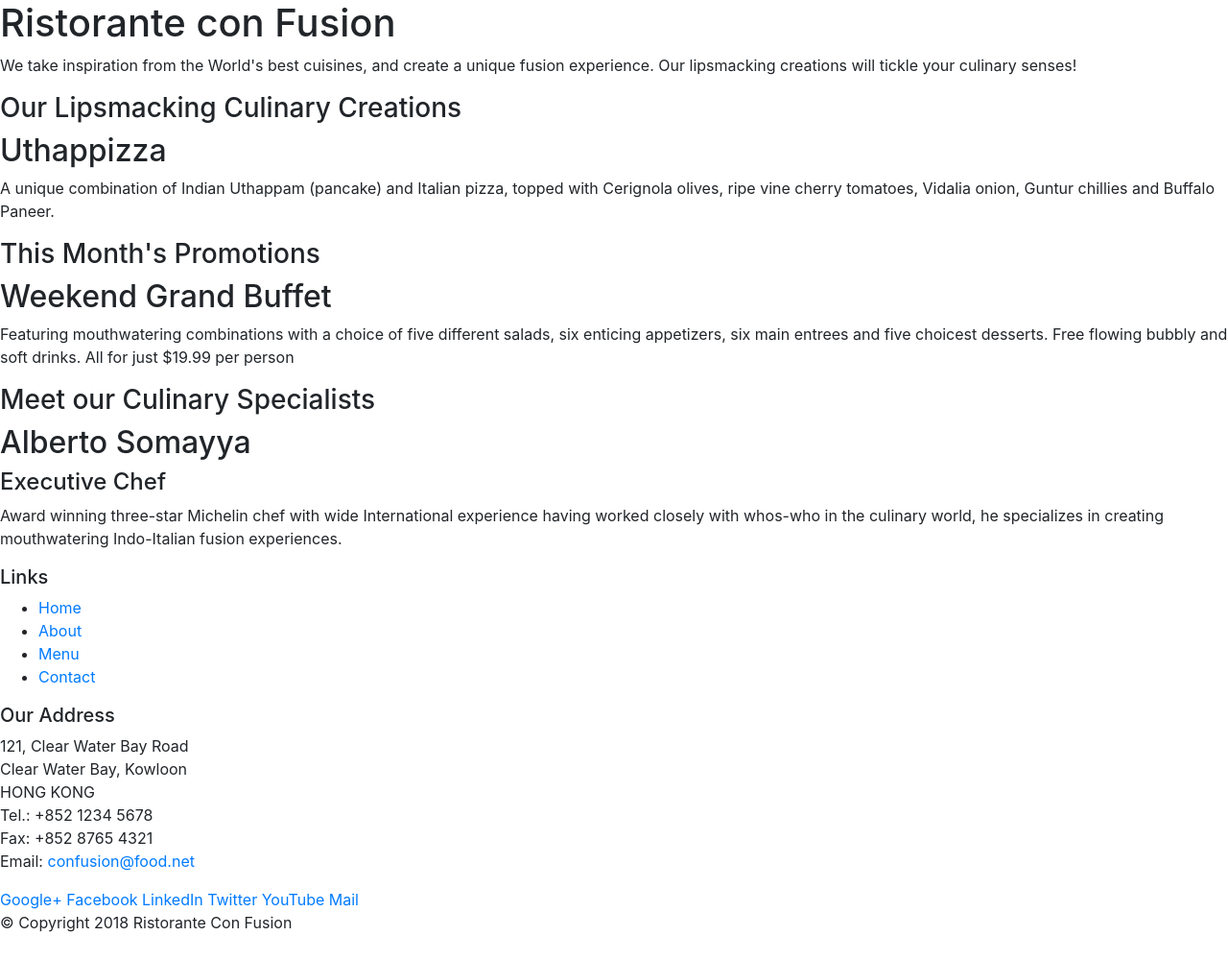
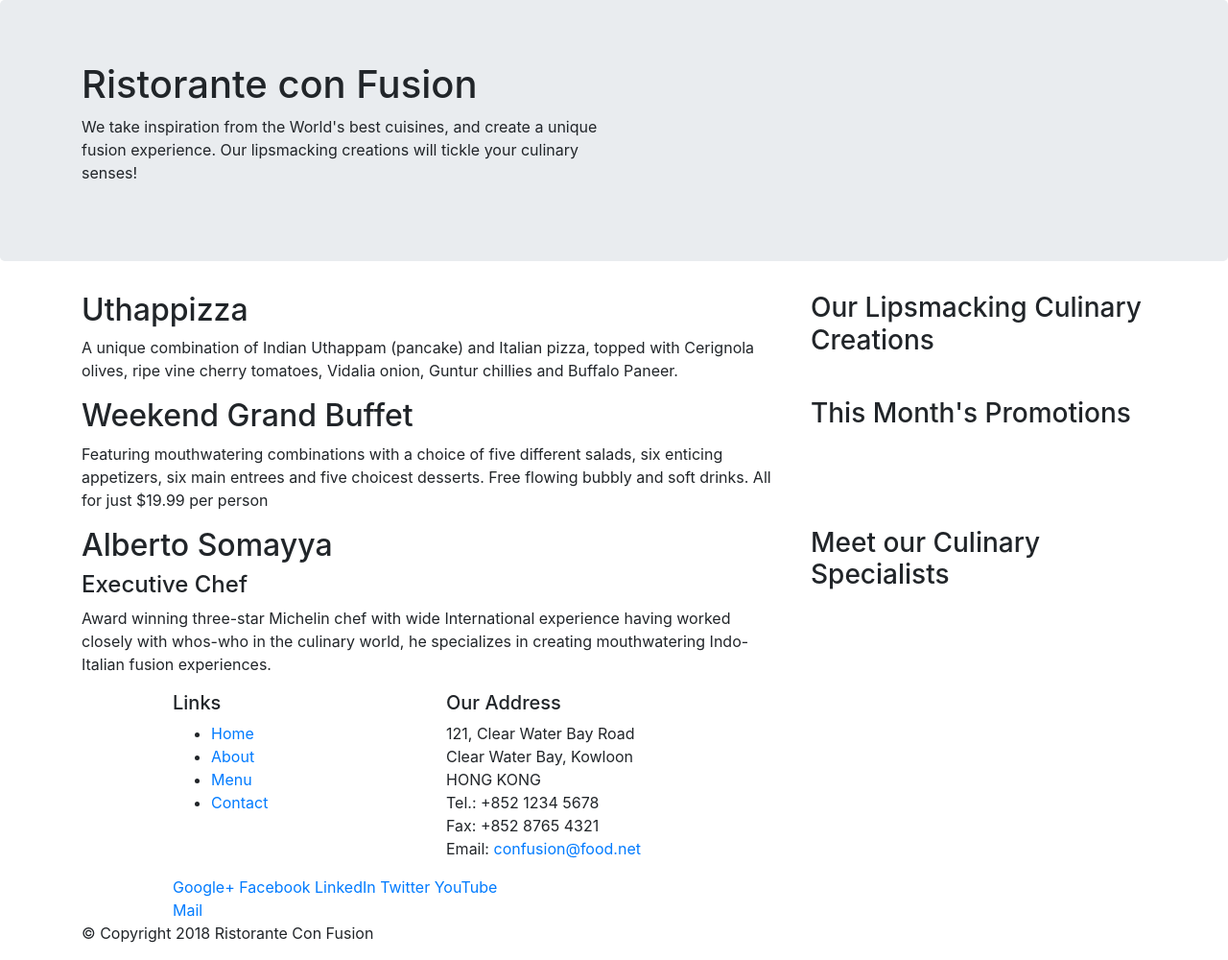
Before and after one commit to vivek-nikam/Frontend, a website: page index.html in a window 1280 px wide. Shown: the whole page at 96% size. Drawn offline with nearby package versions, Linux system fonts and the light colour scheme.

Commit message:
Bootstrap grid system Part 1

```diff
--- a/index.html
+++ b/index.html
@@ -14,46 +14,46 @@
 
 <body>
 
-    <header>
-        <div>
-            <div>
-                <div>
+    <header class="jumbotron">
+        <div class="container">
+            <div class="row">
+                <div class="col-12 col-sm-6">
                     <h1>Ristorante con Fusion</h1>
                     <p>We take inspiration from the World's best cuisines, and create a unique fusion experience. Our lipsmacking creations will tickle your culinary senses!</p>
                 </div>
-                <div>
+                <div class="col-12 col-sm">
                 </div>
             </div>
         </div>
     </header>
 
-    <div>
-        <div>
-            <div>
+    <div class="container">
+        <div class="row">
+            <div class="col-12 col-sm-6 order-sm-last col-md-4">
                 <h3>Our Lipsmacking Culinary Creations</h3>
             </div>
-            <div>
+            <div class="col col-sm order-sm-first col-md">
                 <h2>Uthappizza</h2>
                 <p>A unique combination of Indian Uthappam (pancake) and Italian pizza, topped with Cerignola olives, ripe vine cherry tomatoes, Vidalia onion, Guntur chillies and Buffalo Paneer.</p>
             </div>
         </div>
 
 
-        <div>
-            <div>
+        <div class="row">
+            <div class="col-12 col-sm-6 order-sm-last col-md-4">
                 <h3>This Month's Promotions</h3>
             </div>
-            <div>
+            <div class="col col-sm order-sm-first col-md">
                 <h2>Weekend Grand Buffet</h2>
                 <p>Featuring mouthwatering combinations with a choice of five different salads, six enticing appetizers, six main entrees and five choicest desserts. Free flowing bubbly and soft drinks. All for just $19.99 per person </p>
             </div>
         </div>
 
-        <div>
-            <div>
+        <div class="row">
+            <div class="col-12 col-sm-6 order-sm-last col-md-4">
                 <h3>Meet our Culinary Specialists</h3>
             </div>
-            <div>
+            <div class="col col-sm order-sm-first col-md">
                 <h2>Alberto Somayya</h2>
                 <h4>Executive Chef</h4>
                 <p>Award winning three-star Michelin chef with wide International experience having worked closely with whos-who in the culinary world, he specializes in creating mouthwatering Indo-Italian fusion experiences. </p>
@@ -61,10 +61,10 @@
         </div>
     </div>
 
-    <footer>
+    <footer class="container">
         <div>
-            <div>
-                <div>
+            <div class="row">
+                <div class="col-4 col-sm-2 offset-1">
                     <h5>Links</h5>
                     <ul>
                         <li><a href="#">Home</a></li>
@@ -73,7 +73,7 @@
                         <li><a href="#">Contact</a></li>
                     </ul>
                 </div>
-                <div>
+                <div class="col-7 col-sm-5 offset-1">
                     <h5>Our Address</h5>
                     <address>
 		              121, Clear Water Bay Road<br>
@@ -84,7 +84,7 @@
 		              Email: <a href="mailto:confusion@food.net">confusion@food.net</a>
 		           </address>
                 </div>
-                <div>
+                <div class="col-12 col-sm-4 offset-1">
                     <div>
                         <a href="http://google.com/+">Google+</a>
                         <a href="http://www.facebook.com/profile.php?id=">Facebook</a>
@@ -95,8 +95,8 @@
                     </div>
                 </div>
            </div>
-           <div>
-                <div>
+           <div class="row">
+                <div class="col-auto">
                     <p>© Copyright 2018 Ristorante Con Fusion</p>
                 </div>
            </div>
```
